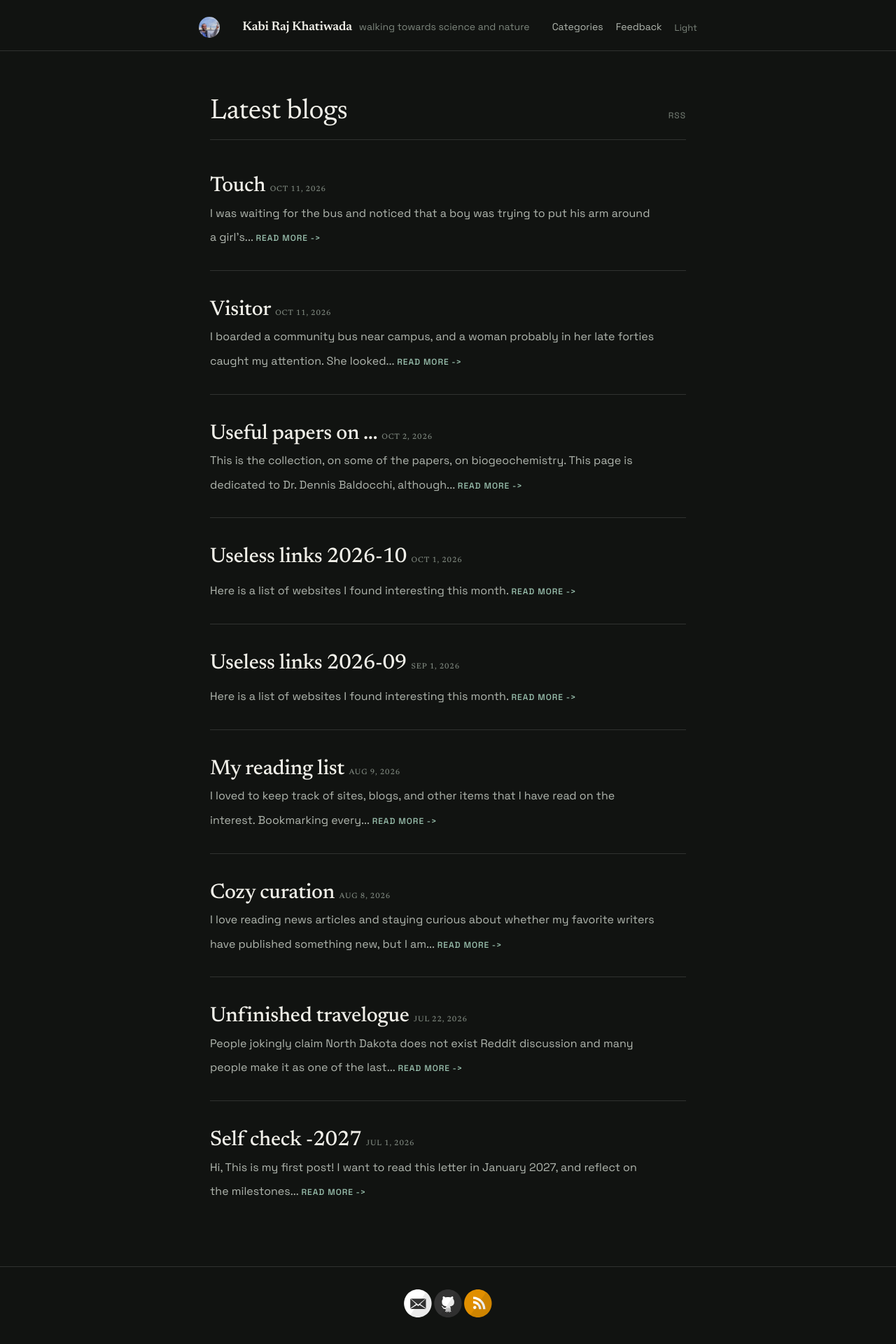
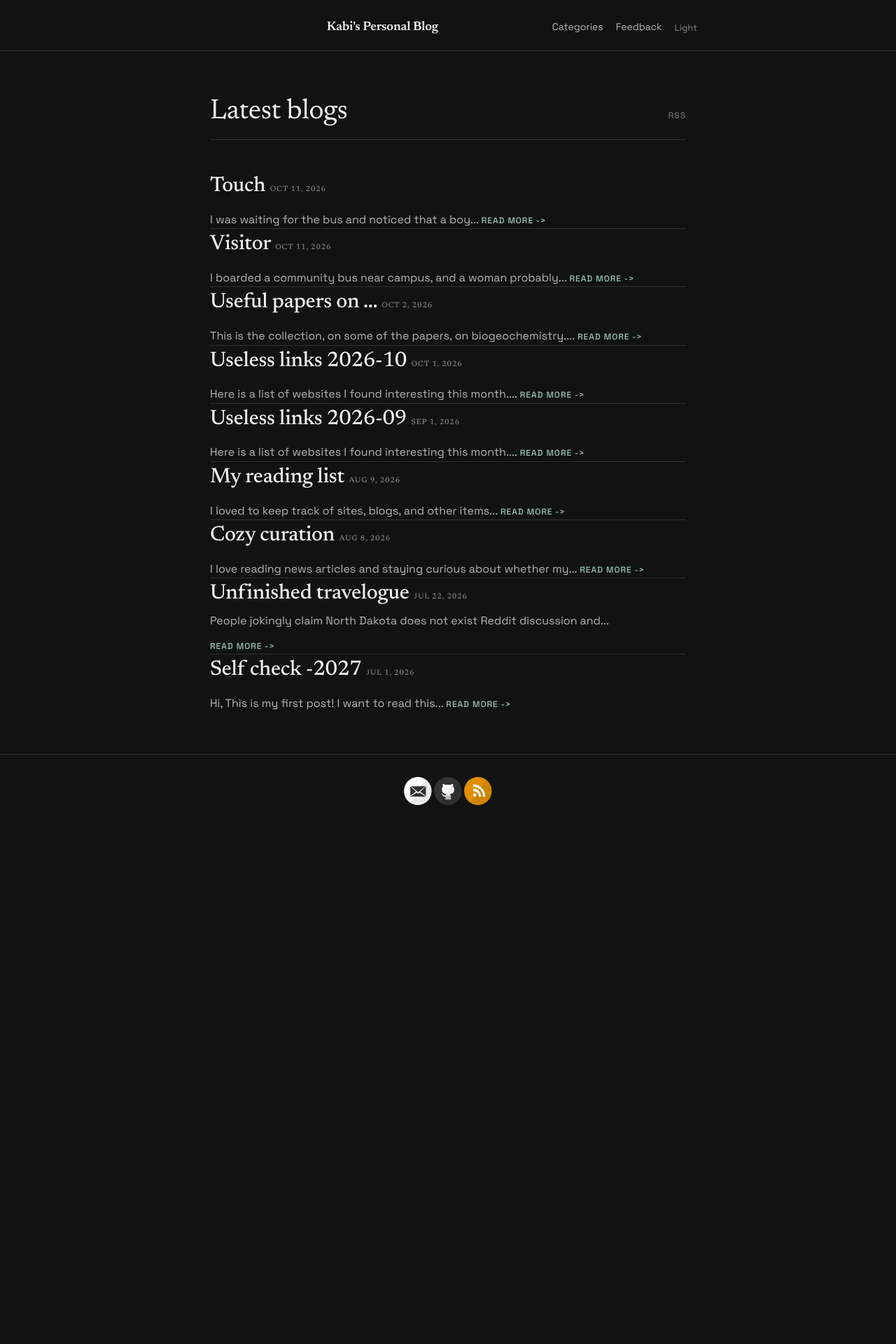
Before and after one commit to kabiraj404/blog, a Jekyll site: the page built from index.html, in a window 1280 px wide. Shown: the whole page at 70% size. Built offline with Jekyll 4.4.1, drawn with Linux system fonts in a browser that asks for light colours; after the commit the page ends 1189 px from its top, so only the background shows below that.

Commit message:
indexing

```diff
--- a/_config.yml
+++ b/_config.yml
@@ -3,13 +3,13 @@
 #
 
 # Name of your site (displayed in the header)
-name: Kabi Raj Khatiwada
+name: Kabi's Personal Blog
 
 # Short bio or description (displayed in the header)
-description: walking towards science and nature
+#description: walking towards science and nature
 
 # URL of your avatar or profile pic (you could use your GitHub profile pic)
-avatar: /blog/images/new_dp.jpg
+#avatar: /blog/images/new_dp.jpg
 #https://kabiraj404.github.io/CV/img/new_dp.jpg
 #
 # Flags below are optional
--- a/index.html
+++ b/index.html
@@ -18,7 +18,7 @@ permalink: /
       <h2><a href="{{ site.baseurl }}{{ post.url }}">{{ post.title }}</a>
             <small class="post-list-date">{{ post.date | date: "%b %e, %Y" }}</small></h2>
       <div class="entry post-excerpt">
-        {{ post.excerpt | strip_html | strip_newlines | truncatewords: 20 }}
+        {{ post.excerpt | strip_html | strip_newlines | truncatewords: 11 }}
       <a href="{{ site.baseurl }}{{ post.url }}" class="read-more">Read More</a>
         </div>
     </article>
--- a/style.scss
+++ b/style.scss
@@ -402,8 +402,8 @@ nav {
   border: none;
   border-bottom: 1px solid var(--border-subtle);
   background: transparent;
-  padding: 0 0 34px;
-  margin-bottom: 34px;
+  padding: 0;
+  margin-bottom: 0;
   border-radius: 0;
 
   .post-list-date {
```
